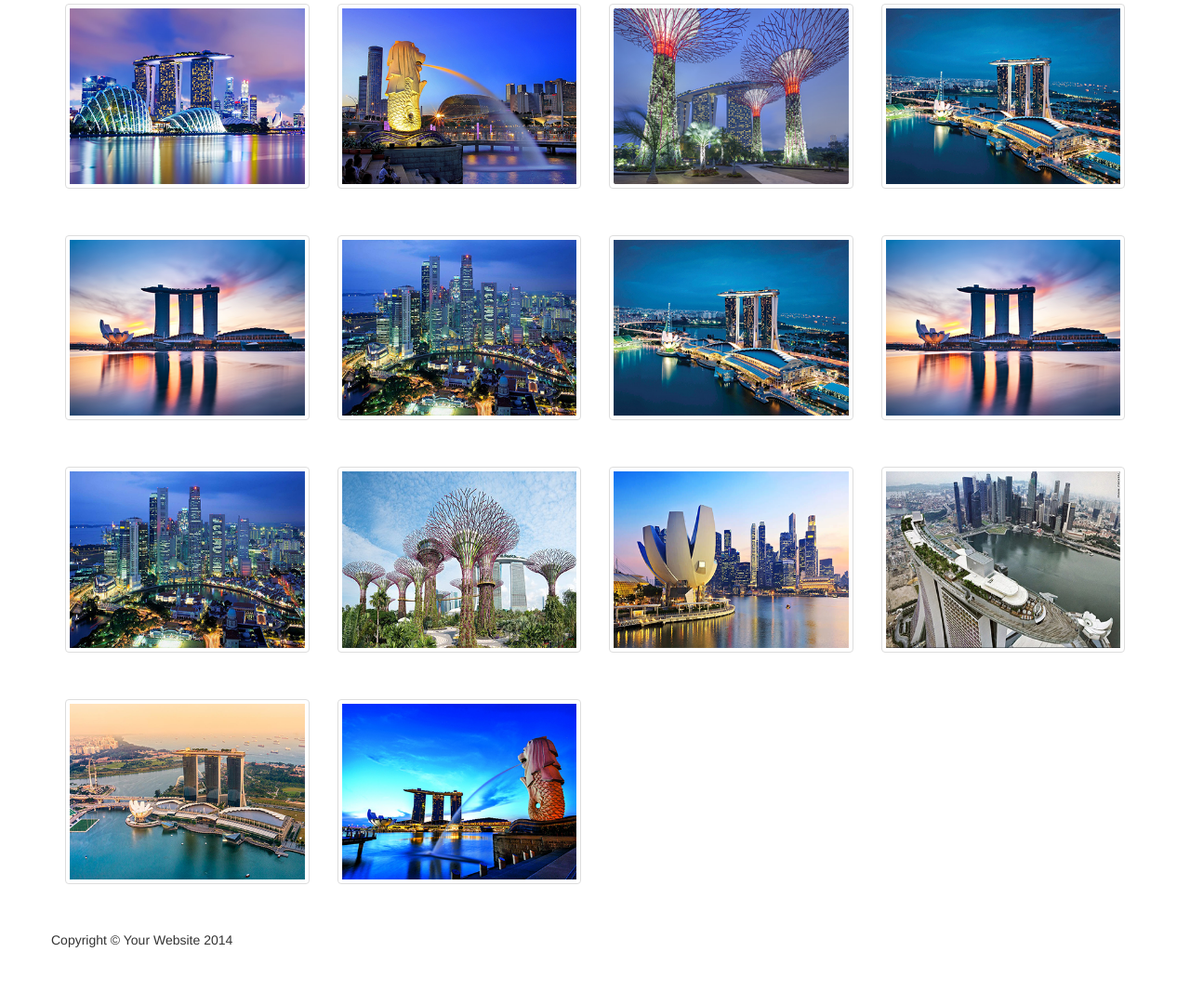
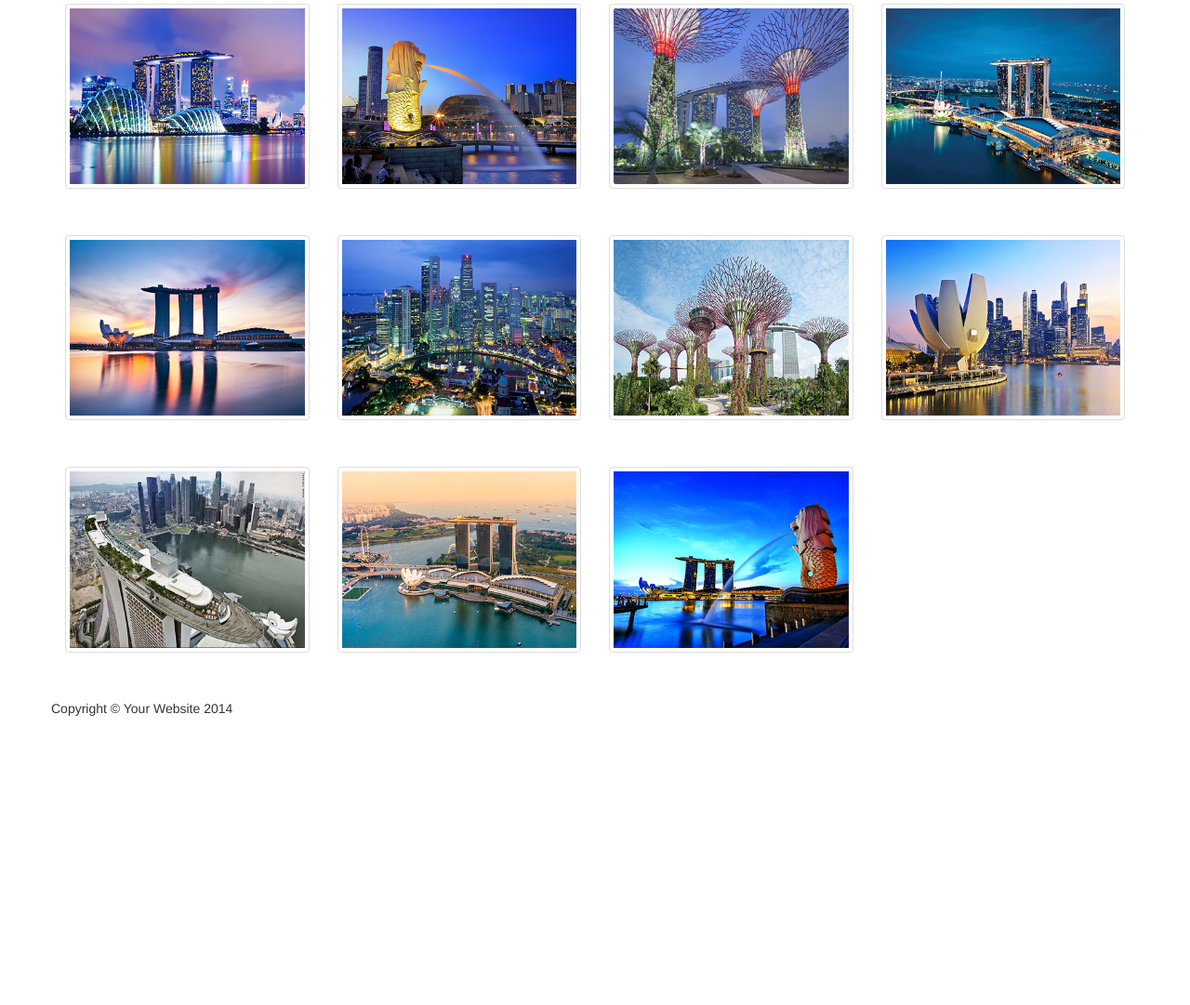
Before and after one commit to nandopatel/site, a Django app: page /Gallery.html in a window 1280 px wide. Shown: the part 176-1257 px from the top of the page at 93% size. After the commit the page ends 946 px from the top, so only its background shows below. Run offline with Django 3.2, Linux system fonts and the light colour scheme; some libraries are stand-ins or nearby versions.

Commit message:
Changed images

```diff
--- a/Webapp/templates/Gallery.html
+++ b/Webapp/templates/Gallery.html
@@ -100,22 +100,6 @@
                     <img class="img-responsive" src="/static/singapore6.png" height="300" width="400" border="5">
                 </a>
             </div>
-
-            <div class="col-lg-3 col-md-4 col-xs-6 thumb">
-                <a class="thumbnail" href="#">
-                    <img class="img-responsive" src="/static/singapore4.png" height="300" width="400" border="5">
-                </a>
-            </div>
-            <div class="col-lg-3 col-md-4 col-xs-6 thumb">
-                <a class="thumbnail" href="#">
-                    <img class="img-responsive" src="/static/singapore5.png" height="300" width="400" border="5">
-                </a>
-            </div>
-            <div class="col-lg-3 col-md-4 col-xs-6 thumb">
-                <a class="thumbnail" href="#">
-                    <img class="img-responsive" src="/static/singapore6.png" height="300" width="400" border="5">
-                </a>
-            </div>
             <div class="col-lg-3 col-md-4 col-xs-6 thumb">
                 <a class="thumbnail" href="#">
                     <img class="img-responsive" src="/static/singapore7.png" height="300" width="400" border="5">
```
